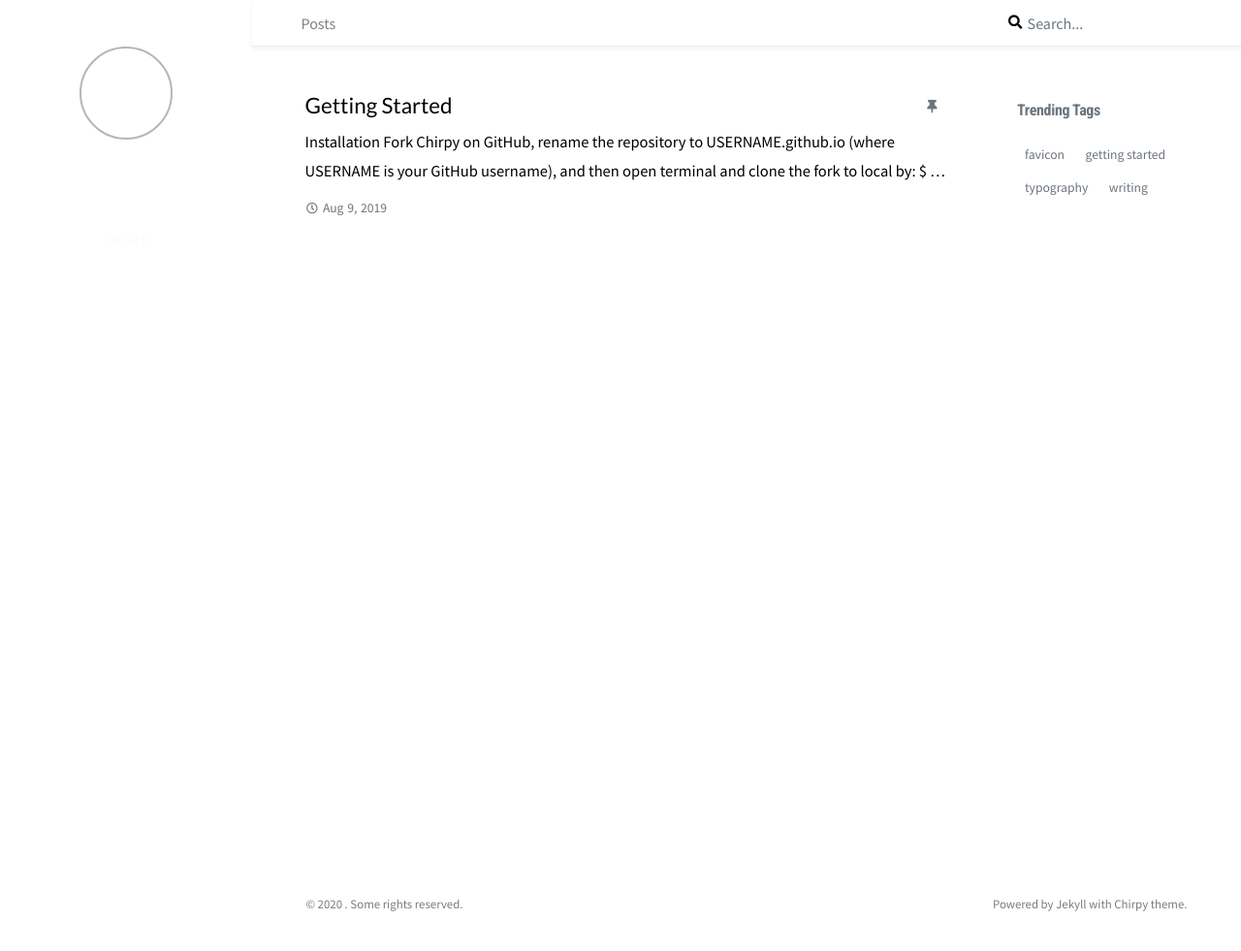
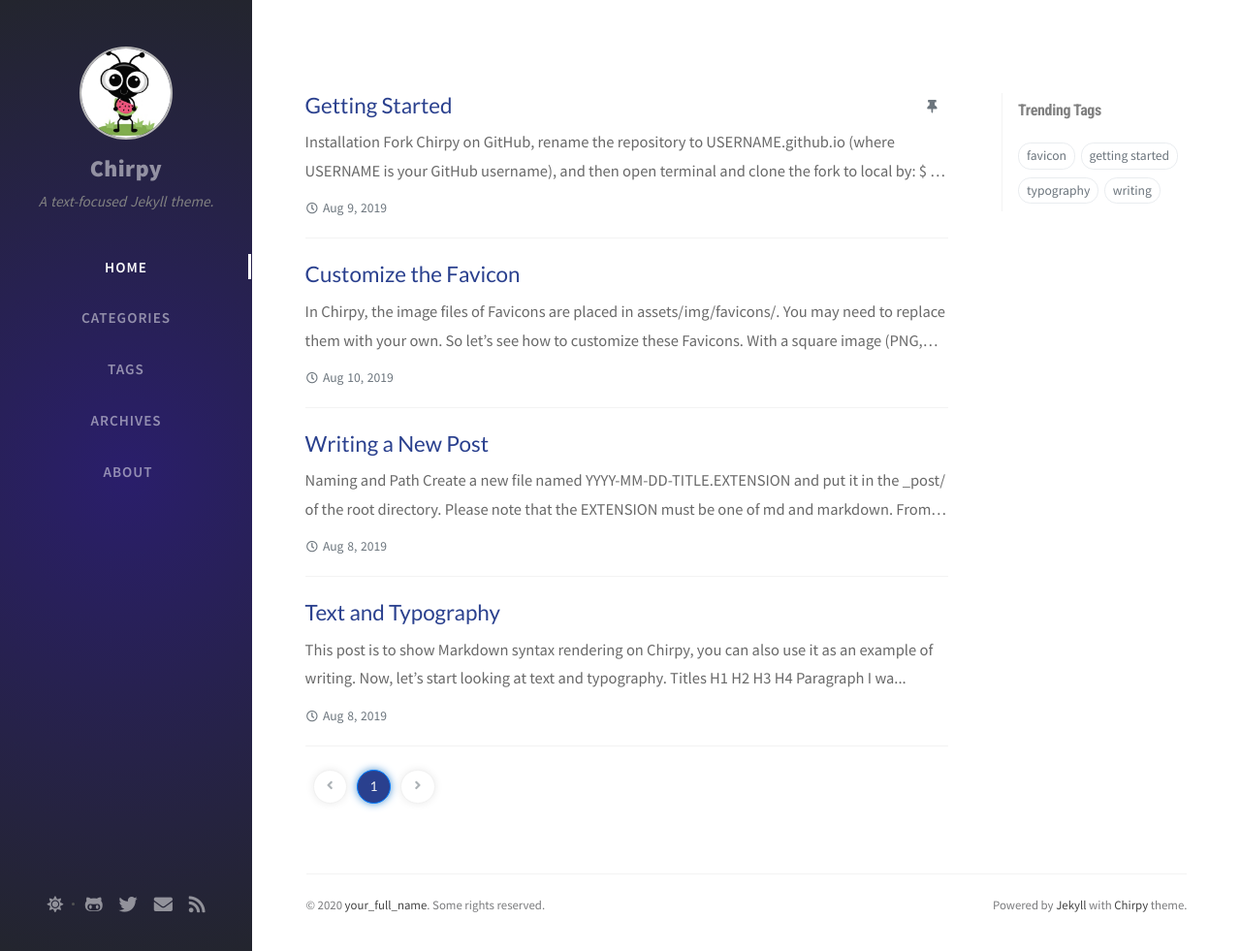
Before and after one commit to bin-wang/bin-wang.github.io, a Jekyll site: the page built from index.html, in a window 1280 px wide and 981 px high. Shown: the whole window at 97% size. Built offline with Jekyll 4.4.1, drawn with Linux system fonts in a browser that asks for light colours; nearby versions of some CDN libraries; the list of posts is cut into pages by our own code; comment, search, counter and statistics services are not loaded; part of the change alters nothing that is shown.

Commit message:
Update _config.yml

```diff
--- a/_config.yml
+++ b/_config.yml
@@ -1,55 +1,211 @@
-# Welcome to Jekyll!
+# The Site Settings
+# v2.0
+# https://github.com/cotes2020/jekyll-theme-chirpy
+# © 2017-2019 Cotes Chung
+# MIT licensed
+
+
+# jekyll-seo-tag settings › https://github.com/jekyll/jekyll-seo-tag/blob/master/docs/usage.md
+#--------------------------
+
+title: Chirpy                          # the main title
+
+tagline: A text-focused Jekyll theme.  # it will display as the sub-title
+
+description: >-                        # used by seo meta and the atom feed
+  A minimal, portfolio, sidebar,
+  bootstrap Jekyll theme with responsive web design
+  and focuses on text presentation.
+
+# fill in the base hostname & protocol for your site, e.g., 'https://username.github.io'
+url: ''
+
+author: your_full_name                  # change to your full name
+
+avatar: /assets/img/sample/avatar.jpg   # support internet resources
+
+github:
+  username: github_username             # change to your github username
+
+twitter:
+  username: twitter_username            # change to your twitter username
+
+social:
+  name: your_full_name                  # it will shows as the copyright owner in Footer
+  email: example@doamin.com             # change to your email address
+  links:
+    # The first element serves as the copyright owner's link
+    - https://twitter.com/username      # change to your twitter homepage
+    - https://github.com/username       # change to your github homepage
+    # Uncomment below to add more social links
+    # - https://www.facebook.com/username
+    # - https://www.linkedin.com/in/username
+
+google_site_verification: google_meta_tag_verification # change to your verification string
+
+#--------------------------
+
+
+# Only if your site type is GitHub Project sites and doesn't have a custom domain,
+# change below value to '/projectname'.
+baseurl: ''
+
+# Change to your timezone › http://www.timezoneconverter.com/cgi-bin/findzone/findzone
+timezone: Asia/Shanghai
+
+google_analytics:
+  id: ''          # Fill with your Google Analytics ID
+  pv:
+    # The Google Analytics pageviews switch.
+    # DO NOT enable it unless you know how to deploy the Google Analytics superProxy.
+    enabled: false
+    # the next options only valid when `google_analytics.pv` is enabled.
+    proxy_url: ''
+    proxy_endpoint: ''
+    cache: false  # pv data local cache, good for the users from GFW area.
+
+disqus:
+  comments: false  # boolean type, the global switch for posts comments.
+  shortname: ''    # Fill with your Disqus shortname. › https://help.disqus.com/en/articles/1717111-what-s-a-shortname
+
+
+# Prefer color scheme setting, available values:
 #
-# This config file is meant for settings that affect your whole blog, values
-# which you are expected to set up once and rarely edit after that. If you find
-# yourself editing this file very often, consider using Jekyll's data files
-# feature for the data you need to update frequently.
+#     dual   - Follow the system prefer color by default, and a toggle will display
+#              in the left bottom of Sidebar, which used for switch the theme between dark and light.
 #
-# For technical reasons, this file is *NOT* reloaded automatically when you use
-# 'bundle exec jekyll serve'. If you change this file, please restart the server process.
+#     light  - Use the light color scheme
 #
-# If you need help with YAML syntax, here are some quick references for you:
-# https://learn-the-web.algonquindesign.ca/topics/markdown-yaml-cheat-sheet/#yaml
-# https://learnxinyminutes.com/docs/yaml/
+#     dark   - Use the dark color scheme
 #
-# Site settings
-# These are used to personalize your new site. If you look in the HTML files,
-# you will see them accessed via {{ site.title }}, {{ site.email }}, and so on.
-# You can create any custom variable you would like, and they will be accessible
-# in the templates via {{ site.myvariable }}.
+theme_mode: dual
 
-title: my blog
-email: your-email@example.com
-description: >- # this means to ignore newlines until "baseurl:"
-  Write an awesome description for your new site here. You can edit this
-  line in _config.yml. It will appear in your document head meta (for
-  Google search results) and in your feed.xml site description.
-baseurl: "" # the subpath of your site, e.g. /blog
-url: "" # the base hostname & protocol for your site, e.g. http://example.com
-twitter_username: jekyllrb
-github_username:  jekyll
+# boolean type, the global switch for ToC in posts.
+toc: true
 
-# Build settings
-theme: minima
-plugins:
-  - jekyll-feed
+paginate: 10
 
-# Exclude from processing.
-# The following items will not be processed, by default.
-# Any item listed under the `exclude:` key here will be automatically added to
-# the internal "default list".
-#
-# Excluded items can be processed by explicitly listing the directories or
-# their entries' file path in the `include:` list.
-#
-# exclude:
-#   - .sass-cache/
-#   - .jekyll-cache/
-#   - gemfiles/
-#   - Gemfile
-#   - Gemfile.lock
-#   - node_modules/
-#   - vendor/bundle/
-#   - vendor/cache/
-#   - vendor/gems/
-#   - vendor/ruby/
+markdown: kramdown
+
+highlighter: rouge
+
+kramdown:
+  input: GFM
+  syntax_highlighter: rouge
+  syntax_highlighter_opts: # Rouge Options › https://github.com/jneen/rouge#full-options
+    css_class: 'highlight'
+    # default_lang: console
+    span:
+      line_numbers: false
+    block:
+      line_numbers: true
+      start_line: 1
+
+# DO NOT change this unless you're a Pro user on Jekyll and Web development,
+# or you think you're smart enough to change other relevant URLs within this template.
+permalink: /posts/:title/
+
+collections:
+  tabs:
+    output: true
+    sort_by: order
+
+
+defaults:
+  -
+    scope:
+      path: ''          # An empty string here means all files in the project
+      type: posts
+    values:
+      layout: post
+      comments: true    # Enable comments in posts.
+      toc: true         # Display TOC column in posts.
+      breadcrumb:
+        -
+          label: Posts
+          url: /
+  -
+    scope:
+      path: _drafts
+    values:
+      comments: false
+  -
+    scope:
+      path: tags
+    values:
+      breadcrumb:
+        -
+          label: Home
+          url: /
+        -
+          label: Tags
+          url: /tabs/tags/
+  -
+    scope:
+      path: categories
+    values:
+      breadcrumb:
+        -
+          label: Home
+          url: /
+        -
+          label: Categories
+          url: /tabs/categories/
+  -
+    scope:
+      path: ''
+      type: tabs             # see `site.collections`
+    values:
+      layout: page
+      dynamic_title: true    # Hide title in mobile screens.
+      breadcrumb:
+        -
+          label: Home
+          url: /
+
+sass:
+  sass_dir: /assets/css
+  style: compressed
+
+compress_html:
+  clippings: all
+  comments: all
+  endings: all
+  profile: false
+  blanklines: false
+  ignore:
+    envs: []
+
+exclude:
+  - vendor        # Avoid Jekyll mistakenly read the vendor directory on Travis-CI's VM .
+  - Gemfile.lock
+  - Gemfile
+  - tools
+  - docs
+  - README.md
+  - LICENSE
+
+sitemap_exclude:  # Sitemap will exclude the following items.
+  fuzzy:
+    - /assets/
+  accurate:
+    - /norobots/
+    - /tabs/
+    - /categories/
+    - /tags/
+    - /posts/
+    - 404.html
+    - feed.xml
+    - sitemap.xml
+    - robots.txt
+    - redirects.json
+
+# see: <https://github.com/jekyll/jekyll-archives/blob/master/docs/configuration.md>
+jekyll-archives:
+  enabled: [categories, tags]
+  layouts:
+    category: category
+    tag: tag
+  permalinks:
+    tag: '/tags/:name/'
+    category: '/categories/:name/'
```
